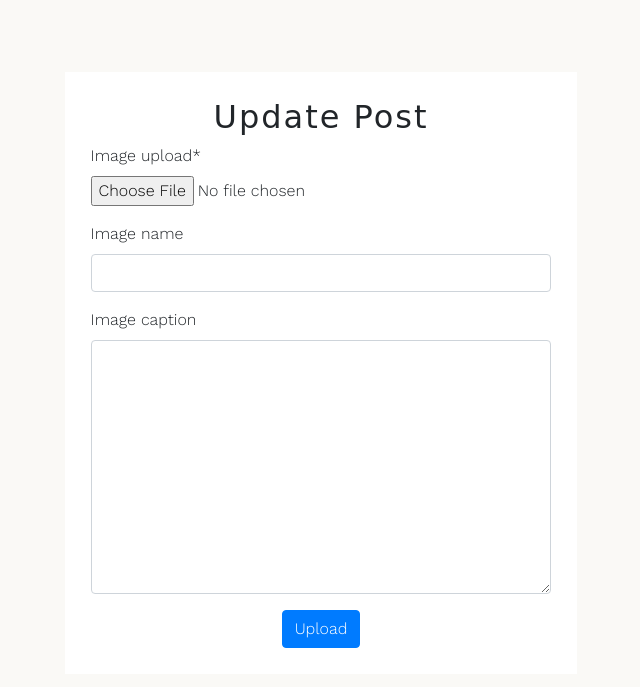
After one commit to emmakamau/InstagramClone, a Django app: a page that uses app/templates/post_update.html in a window 1280 px wide. The commit adds this page. Shown: the top 687 px of the page, without its empty margins (319-959 px from the left). Run offline with Django 3.2, Linux system fonts and the light colour scheme; tables that the repository leaves empty hold one stand-in row (values such as "Sample post"); some libraries are stand-ins or nearby versions; some web fonts are replaced.

Commit message:
Update Post Image and Caption

```diff
--- a/app/forms.py
+++ b/app/forms.py
@@ -30,3 +30,12 @@ class ProfileUpdateForm(ModelForm):
         def __init__(self, *args, **kwargs):
             super(ProfileUpdateForm, self).__init__(*args, **kwargs)
             self.helper = FormHelper()
+
+class PostUpdateForm(ModelForm):
+    class Meta:
+        model = Post
+        fields = ['image_upload','image_name','image_caption']
+
+        def __init__(self, *args, **kwargs):
+            super(PostUpdateForm, self).__init__(*args, **kwargs)
+            self.helper = FormHelper()
--- a/app/static/css/styles.css
+++ b/app/static/css/styles.css
@@ -279,3 +279,10 @@ body{
     background-color: #DCDCDC;
     padding: 1rem;
 }
+
+/* Post update/Create page */
+.post-create-update{
+    width: 40%;
+    background-color: white;
+    padding: 2vw;
+}
--- /dev/null
+++ b/app/templates/post_update.html
@@ -0,0 +1,18 @@
+{% extends 'base.html' %}
+{% load crispy_forms_tags %}
+
+{% block content %}
+<br><br><br>
+<div class="d-flex justify-content-center">
+    <div class="post-create-update">
+        <h2 class="instagram-title text-center">Update Post</h2>
+        <form class="" method="POST">
+            {% csrf_token %}
+            {{post_form|crispy}}
+            <div class="text-center">
+                <button type="submit" class="btn btn-primary">Upload</button>
+            </div>
+        </form>
+    </div>
+</div>
+{% endblock%}
--- a/app/urls.py
+++ b/app/urls.py
@@ -10,6 +10,7 @@ urlpatterns=[
 
     path('<str:username>/', views.profile, name='profile'),
     path('profile_update/<str:username>/',views.profile_update,name='profile_update'),
+    path('post_update/<str:username>/',views.post_update,name='post_update'),
 
     path('<str:username>/delete/<int:post_id>/',views.delete_post,name='delete_post'),
     path('<str:username>/delete/<int:comment_id>/',views.delete_comment,name='delete_comment'),
--- a/app/views.py
+++ b/app/views.py
@@ -118,8 +118,25 @@ def profile_update(request,username):
     }
     return render(request,'profile_update.html',context=context)
 
+def post_update(request,username):
+    user_name = User.objects.get(username=username)
+    user_profile = Profile.objects.get(user=user_name.id)
 
+    data = get_object_or_404(Profile, id=user_profile.id)
+    post_form = PostUpdateForm(instance=data)
 
+    if request.method == "POST":
+        post_form = PostUpdateForm(request.POST, instance=data)
+        if post_form.is_valid():
+            post_form.save()
+            return redirect ('homepage')
+
+    context={
+        'user_name':user_name,
+        'post_form':post_form,
+        'user_profile':user_profile
+    }
+    return render(request,'post_update.html',context=context)
 
 def delete_post(request,username,post_id):
     post_to_delete = Post.objects.get(id=post_id)
```
